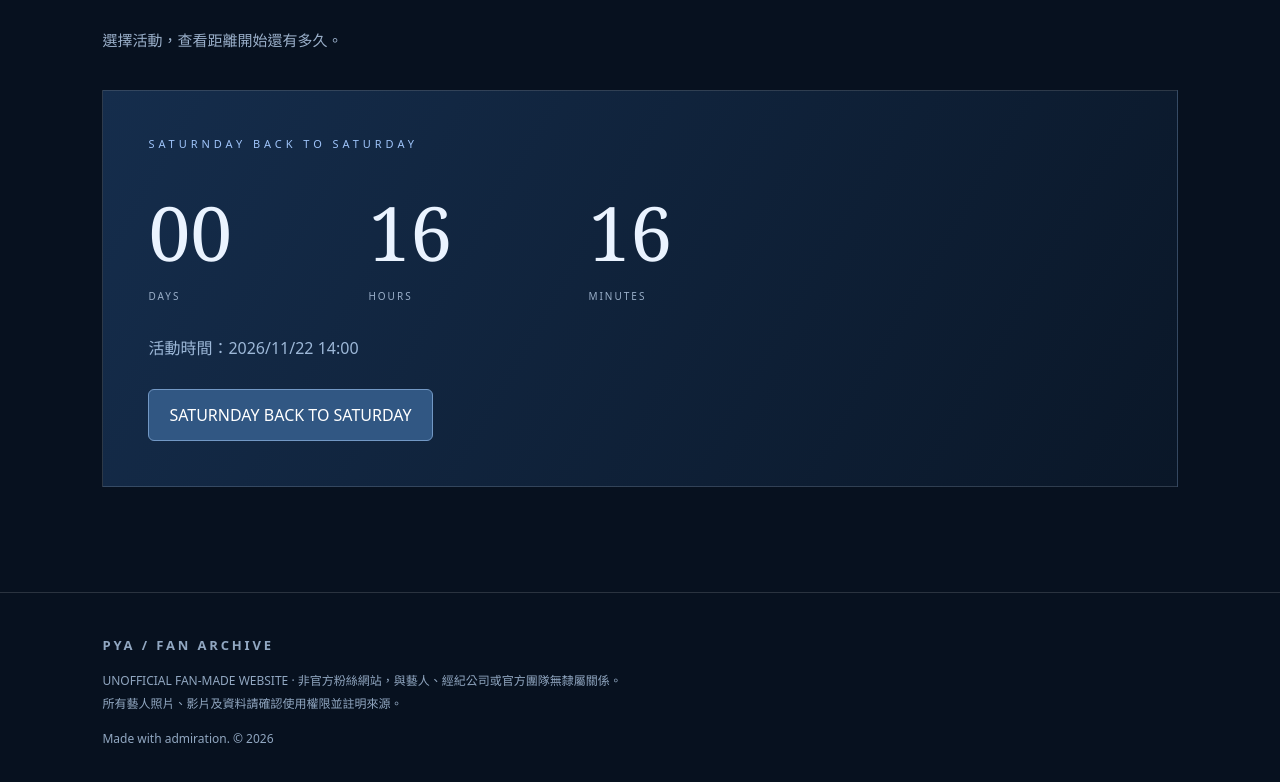
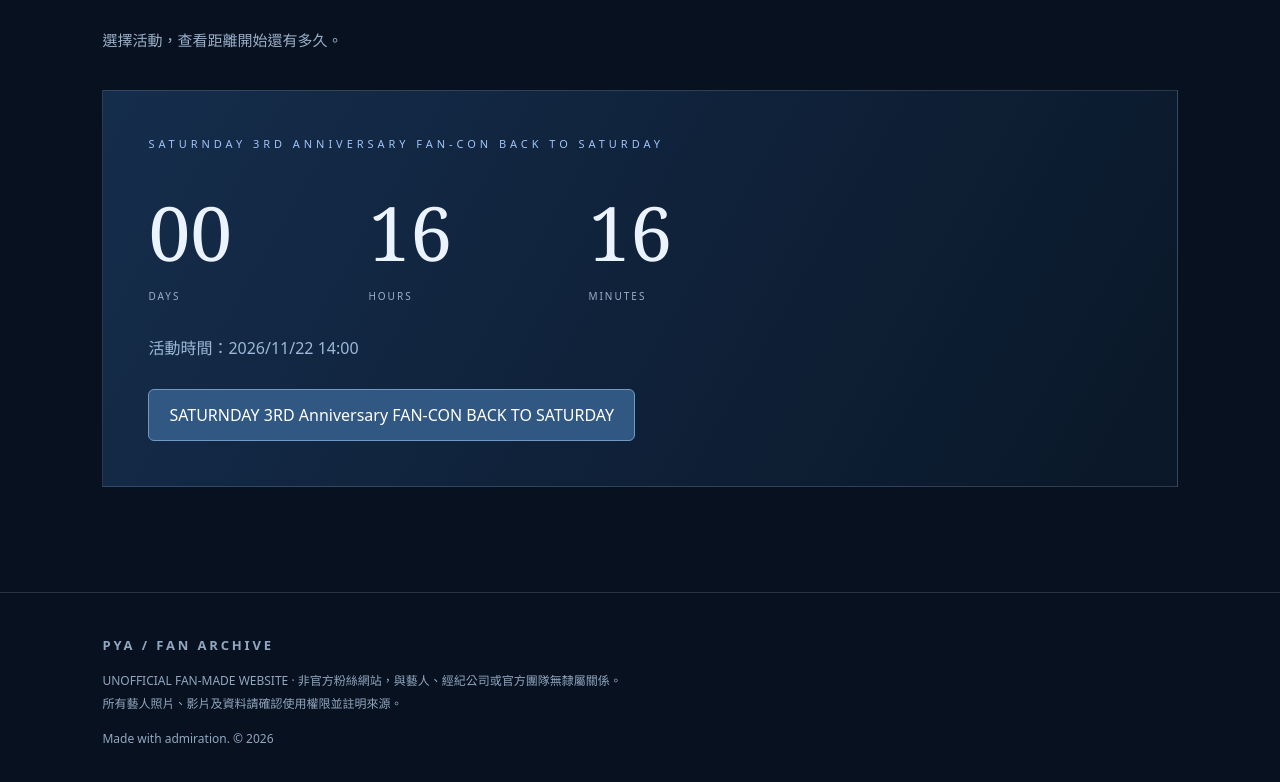
Before and after one commit to ymp1027yong-sudo/pya-fan-archive, a plain HTML site: page index.html in a window 1280 px wide. Shown: the part 5451-6233 px from the top of the page. Drawn offline with Linux system fonts and the light colour scheme.

Commit message:
Update index.html

```diff
--- a/index.html
+++ b/index.html
@@ -279,7 +279,7 @@ document.querySelectorAll('#videoGrid .video-card')
 /* SATURNDAY SCHEDULE 活動資料 */
 const scheduleEvents = [
   {
-    name: "SATURNDAY BACK TO SATURDAY",
+    name: "SATURNDAY 3RD Anniversary FAN-CON BACK TO SATURDAY",
     date: "2026-11-22T14:00:00+08:00",
     visible: true
   },
```
